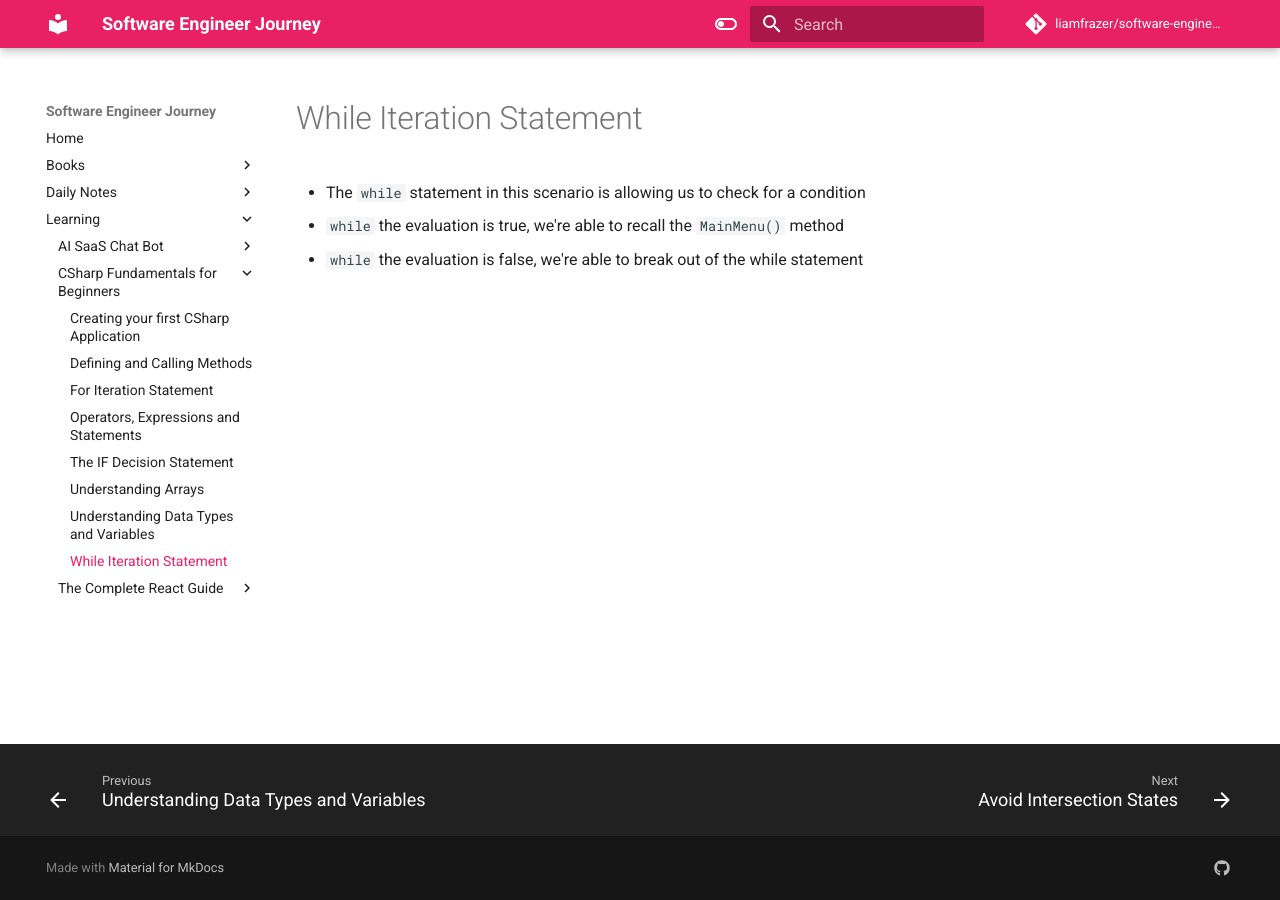
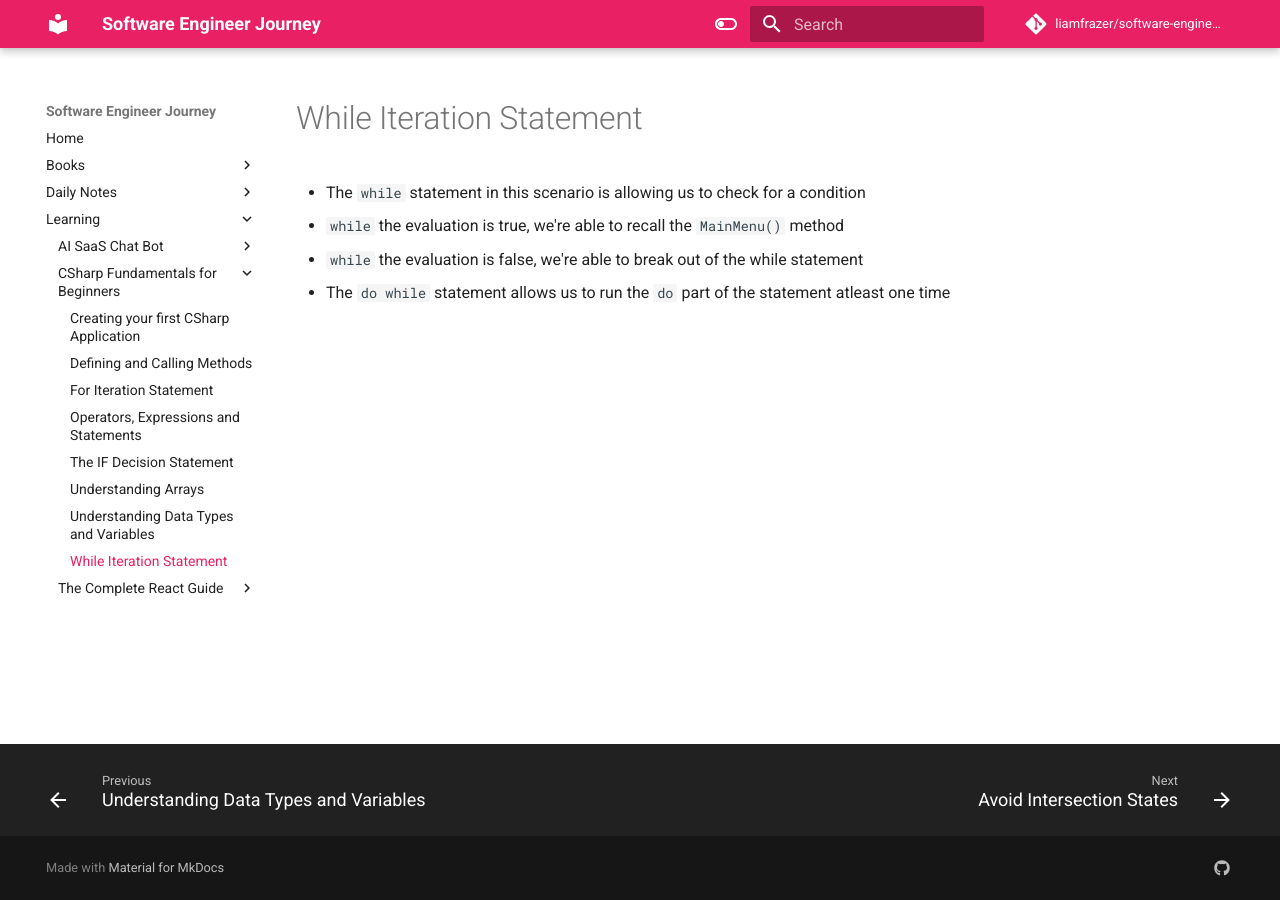
Before and after one commit to liamfrazer/software-engineer-journey, an MkDocs documentation site: the page built from docs/Learning/CSharp Fundamentals for Beginners/While Iteration Statement.md, in a window 1280 px wide. Built offline with MkDocs 1.6.1 and Material for MkDocs 9.7.7, drawn with Linux system fonts in a browser that asks for light colours; comment, search, counter and statistics services are not loaded.

Commit message:
vault backup: 2024-01-06 15:43:36

```diff
--- a/docs/Learning/CSharp Fundamentals for Beginners/While Iteration Statement.md
+++ b/docs/Learning/CSharp Fundamentals for Beginners/While Iteration Statement.md
@@ -6,3 +6,5 @@ tags:
 * The `while` statement in this scenario is allowing us to check for a condition
 * `while` the evaluation is true, we're able to recall the `MainMenu()` method
 * `while` the evaluation is false, we're able to break out of the while statement
+
+* The `do while` statement allows us to run the `do` part of the statement atleast one time
```
